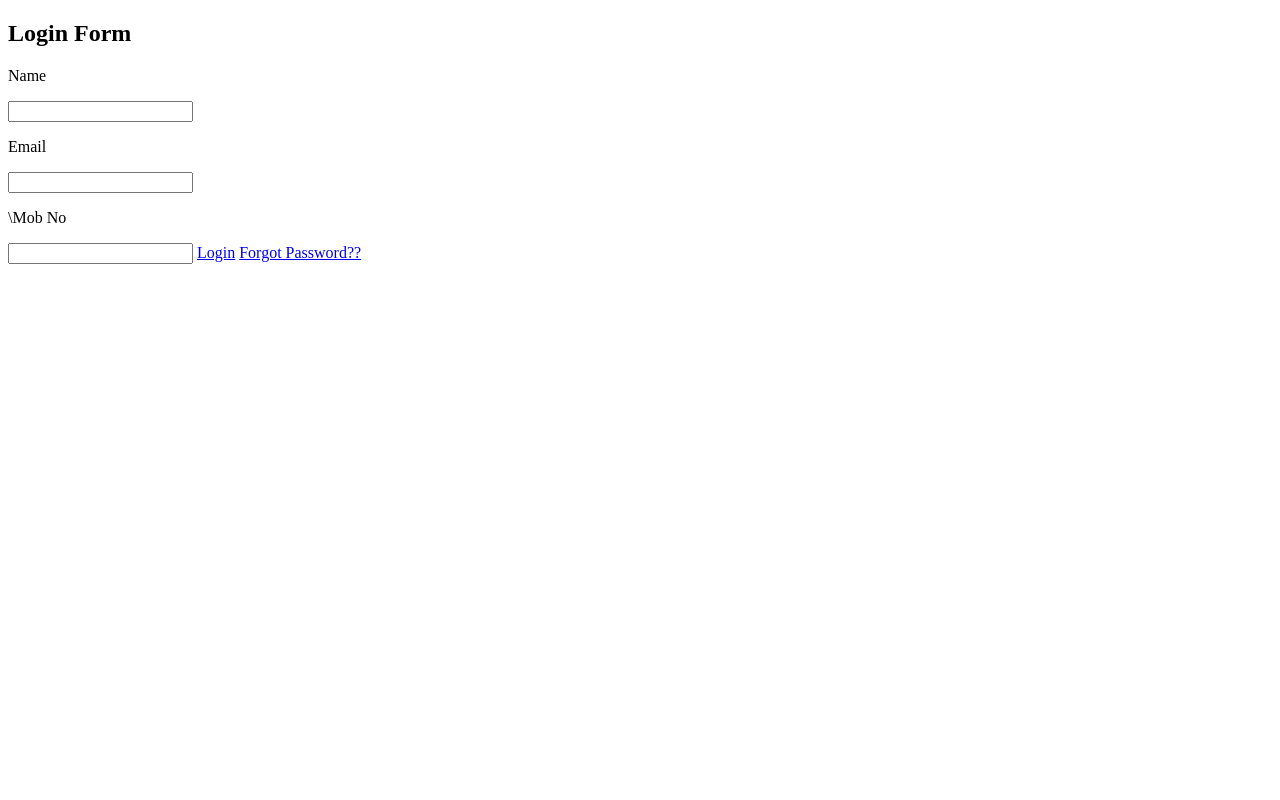
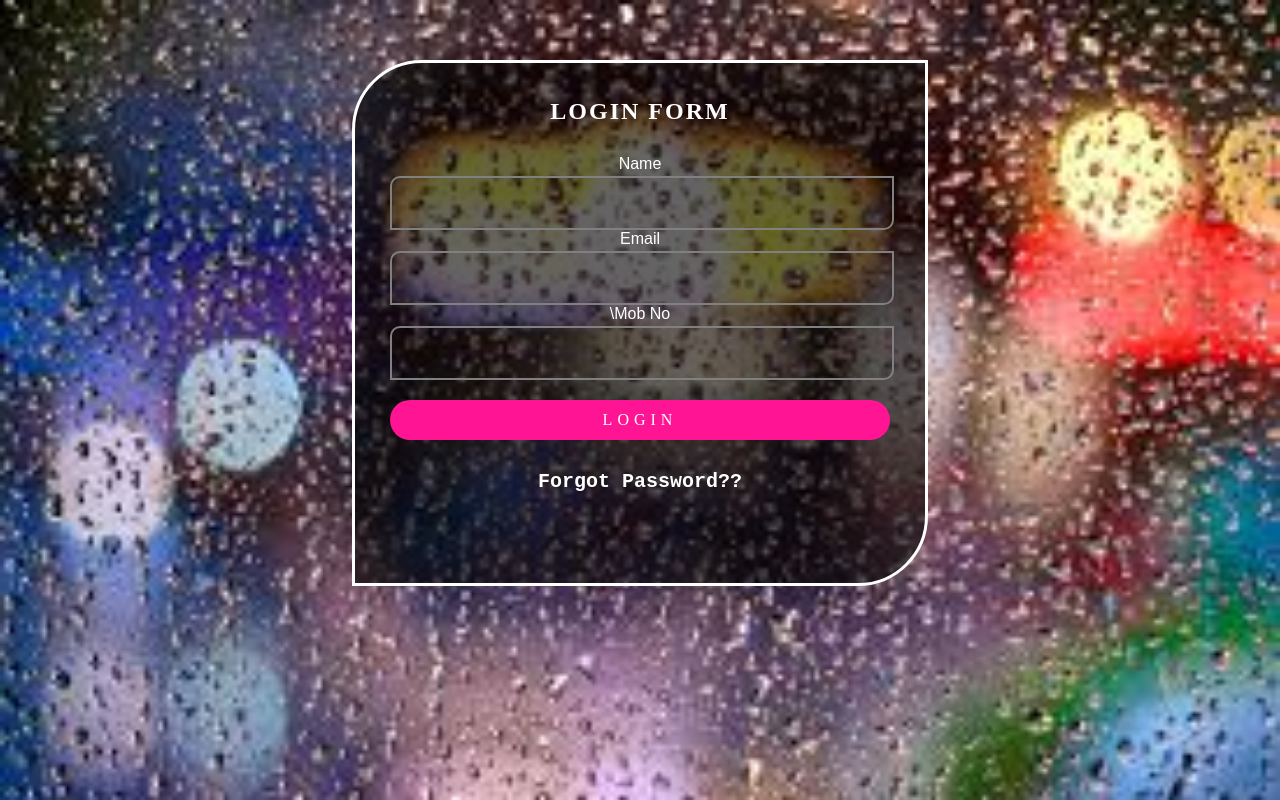
Before and after one commit to lightzhuk/html-css, a plain HTML site: page index.html in a window 1280 px wide. Drawn offline with Linux system fonts and the light colour scheme; files whose address does not match are found by name.

Commit message:
fich: create login window

```diff
--- /dev/null
+++ b/css/style.css
@@ -0,0 +1,86 @@
+*
+{
+  margin: 0;
+  padding: 0;
+
+}
+
+body
+{
+  background-image: url('file:///C:/Users/Maysternya/Desktop/html-css/image/bg.jpg');
+  background-size: cover;
+  font-family: poppins;
+}
+
+.form p
+{
+  font-family: sans-serif;
+  font-size: 1em;
+  color: #fff;
+  margin-bottom: 3px;
+}
+
+.form
+{
+  width: 500px;
+  height: 450px;
+  margin: 60px auto 0;
+  background: rgba(0, 0, 0, 0.6);
+  text-align: center;
+  padding: 35px;
+  border: 3px solid #fff;
+  border-radius: 70px 0 70px 0;
+}
+
+.form h2
+{
+  margin-bottom: 30px;
+  color: #fff;
+  text-transform: uppercase;
+  letter-spacing: 2px;
+}
+
+.btn
+{
+  display: block;
+  height: 40px;
+  line-height: 40px;
+  text-align: center;
+  background: deeppink;
+  border-radius: 25px;
+  color: #fff;
+  text-transform: uppercase;
+  margin-top: 20px;
+  cursor: pointer;
+  text-decoration: none;
+  letter-spacing: 5px;
+}
+
+input
+{
+  width: 100%;
+  height: 50px;
+  border-radius: 10px 0 10px 0;
+  border: 2px solid gray;
+  background: transparent;
+  color: #fff;
+}
+
+.box p
+{
+  text-align: left;
+  color: #fff;
+  text-transform: uppercase;
+  font-weight: bold;
+}
+
+.pass
+{
+  text-decoration: none;
+  display: block;
+  margin-top: 30px;
+  font-weight: bold;
+  font-size: 20px;
+  color: #fff;
+  font-family: monospace;
+}
--- a/index.html
+++ b/index.html
@@ -3,6 +3,7 @@
 <head>
   <meta charset="UTF-8">
   <meta http-equiv="X-UA-Compatible" content="IE=edge">
+  <link rel="stylesheet" type="text/css" href="css/style.css">
   <title>Responsive Transparent Login Form</title>
 </head>
 <body>
```
Also changed, not shown: image/bg.jpg (added), image/search.png (deleted), image/voice.png (deleted).
